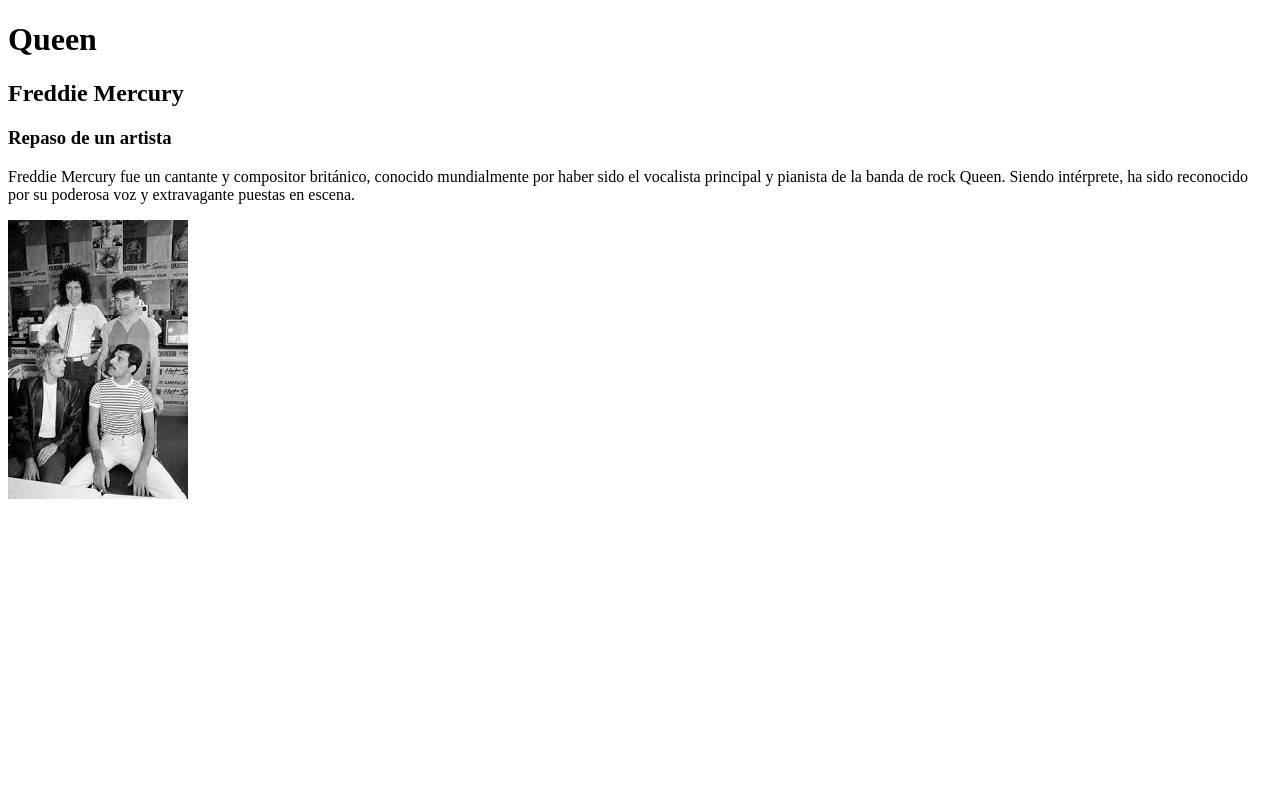
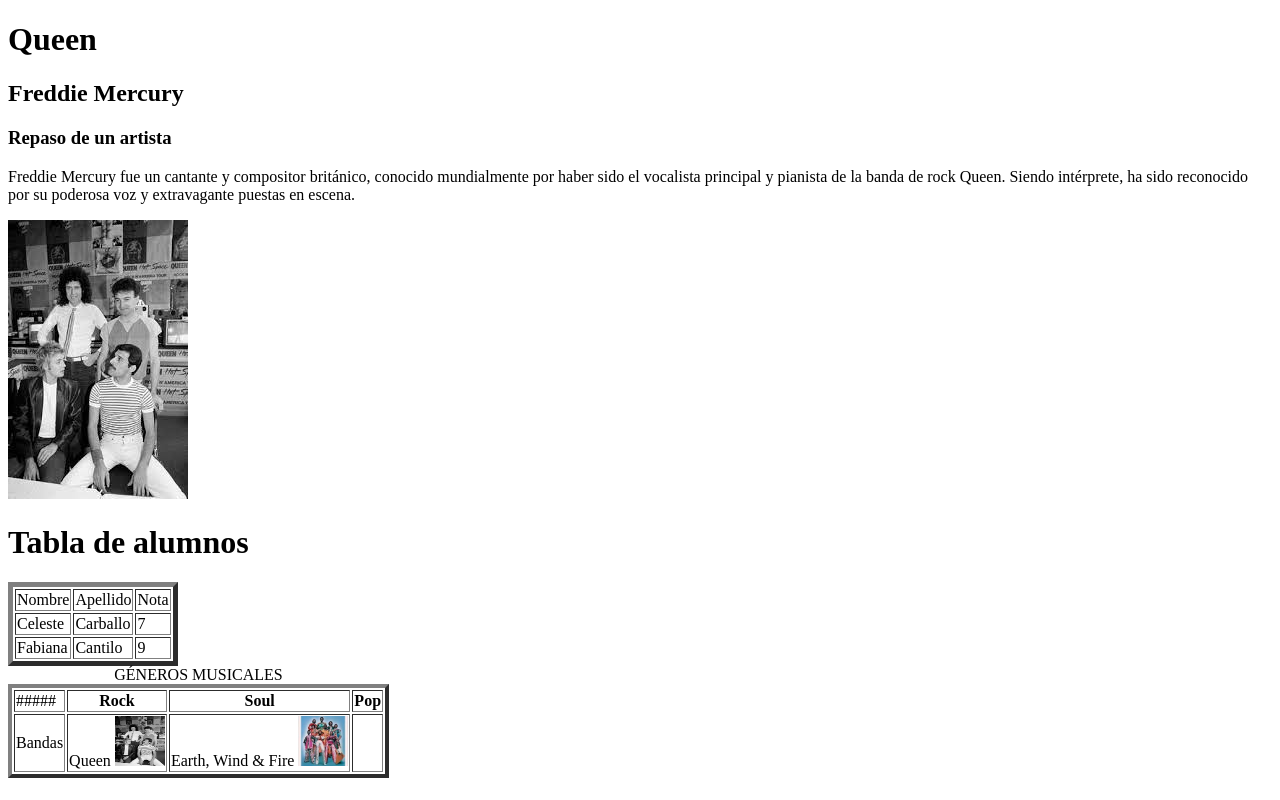
Before and after one commit to eugemartinez06/tarea_00_01, a plain HTML site: page index.html in a window 1280 px wide. Drawn offline with Linux system fonts and the light colour scheme.

Commit message:
se agregó

```diff
--- a/index.html
+++ b/index.html
@@ -10,5 +10,37 @@
     <h3>Repaso de un artista</h3>
     <p>Freddie Mercury fue un cantante y compositor británico, conocido mundialmente por haber sido el vocalista principal y pianista de la banda de rock Queen. Siendo intérprete, ha sido reconocido por su poderosa voz y extravagante puestas en escena.</p>
     <img src="queen.jpeg" alt="Queen">
+<Table border ="5">
+    <h1> Tabla de alumnos</h1>
+    <tr>
+        <td>Nombre</td>
+        <td>Apellido</td>
+        <td>Nota</td>
+    </tr>
+    <tr>
+        <td>Celeste</td>
+        <td>Carballo</td>
+        <td>7</td>
+    </tr>
+    <tr>
+        <td>Fabiana</td>
+        <td>Cantilo</td>
+        <td>9</td>
+    </tr>
+    </Table>
 </body>
-</html>
+<Table border ="4">
+    <caption>GÉNEROS MUSICALES</caption>
+    <tr>
+        <td>#####</td>
+        <th>Rock</th>
+        <th>Soul</th>
+        <th>Pop</th>
+    </tr>
+    <td rowspan ="3">Bandas</td>
+    <td>Queen <img src= "queen.jpeg" width="50" height="50"></td>
+    <td>Earth, Wind & Fire <img src= "ewf.jpeg" width="50" height="50"></td>
+    <td></td>
+</Table>
+
+</Table>
```
Also changed, not shown: ewf.jpeg (added).
